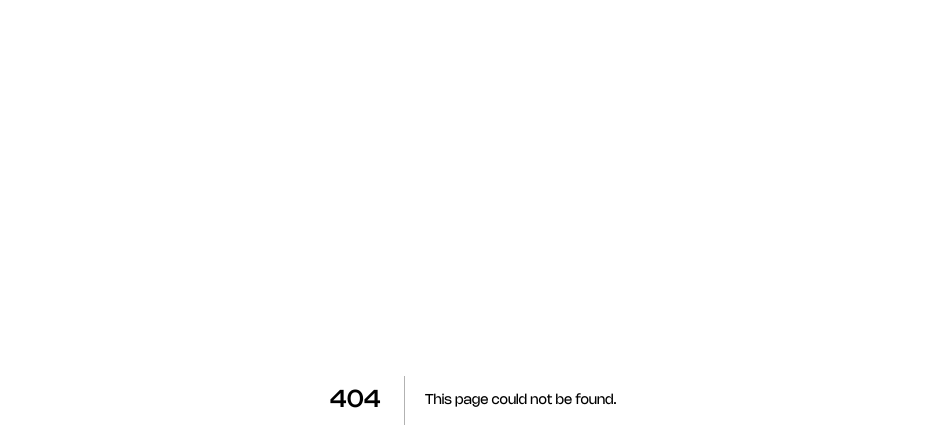
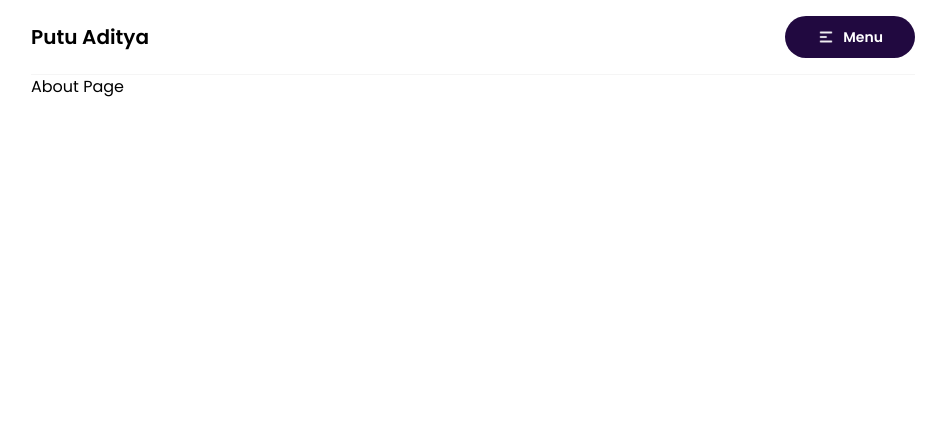
Before and after one commit to putuadityadev/portofolio-2025, a Next.js app: page /about in a window 1280 px wide. Before the commit this address had no page. Shown: the top 446 px of the page, without its empty margins (167-1113 px from the left). Built offline with nearby package versions, Linux system fonts and the light colour scheme.

Commit message:
feat: add navigation pages and navbar component

```diff
--- /dev/null
+++ b/app/about/page.tsx
@@ -0,0 +1,8 @@
+
+export default function About() {
+    return (
+        <main>
+            About Page
+        </main>
+    )
+}
--- /dev/null
+++ b/app/case/page.tsx
@@ -0,0 +1,8 @@
+
+export default function Case() {
+    return (
+        <main>
+            Case Page
+        </main>
+    )
+}
--- /dev/null
+++ b/app/contact/page.tsx
@@ -0,0 +1,9 @@
+
+
+export default function Contact() {
+    return (
+        <main>
+            Contact Page
+        </main>
+    )
+}
--- /dev/null
+++ b/app/experiences/page.tsx
@@ -0,0 +1,9 @@
+
+
+export default function Experiences() {
+    return (
+        <main>
+            Experiences Page
+        </main>
+    )
+}
--- a/app/layout.tsx
+++ b/app/layout.tsx
@@ -2,6 +2,7 @@ import type { Metadata } from "next";
 import { Poppins } from "next/font/google";
 import localFont from "next/font/local";
 import "./globals.css";
+import { Navbar } from "@/components/Navbar";
 
 const poppins = Poppins({
   variable: "--font-poppins",
@@ -75,7 +76,10 @@ export default function RootLayout({
       <body
         className={`${poppins.variable} ${nohemi.variable} antialiased`}
       >
-        {children}
+        <div className="section-container">
+          <Navbar />
+          {children}
+        </div>
       </body>
     </html>
   );
--- a/app/page.tsx
+++ b/app/page.tsx
@@ -4,18 +4,7 @@ import Button from "@/components/ui/Button";
 export default function Home() {
   return (
    <main className="">
-    <section className="section-container">
-      <h1 className="hero-text">Ini Adalah Hero Section Text</h1>
-      <p className="p-hero-text">Lorem ipsum dolor sit amet consectetur adipisicing elit. Temporibus, eligendi.</p>
-
-      <Button
-        variants="menu"
-      >
-        Menu
-
-      </Button>
-
-    </section>
+    Home
    </main>
   );
 }
--- /dev/null
+++ b/app/thoughts/page.tsx
@@ -0,0 +1,8 @@
+
+export default function Thoughts() {
+    return (
+        <main>
+            Thoughts Page
+        </main>
+    )
+}
--- /dev/null
+++ b/components/Navbar.tsx
@@ -0,0 +1,45 @@
+'use client'
+
+import { navLinks } from "@/utils/data"
+import Button from "./ui/Button"
+import Link from "next/link"
+import { usePathname } from "next/navigation"
+import { useState } from "react"
+
+export function Navbar() {
+    const currentPage = usePathname()
+    const [ navActive, setNavActive ] = useState(false);
+    console.log(navActive);
+
+
+    return (
+        <nav className="flex relative md:items-center justify-between py-4 bg-white border-b-[0.5px] border-paragraphBlack/20">
+            <Link href={'/'}>
+                <h2 className="font-poppins text-xl font-semibold">
+                    Putu Aditya
+                </h2>
+            </Link>
+            <div className="flex flex-col md:flex-row md:items-center gap-4 md:gap-6 absolute md:static right-0 top-2">
+                <div className="flex flex-col md:flex-row w-full md:items-center gap-4 order-2 md:order-1 z-10">
+                    {navLinks.map((item) => (
+                        <Link
+                            key={item.name}
+                            href={item.link}
+                            className={`text-sm ${ currentPage === item.link && 'font-semibold'} px-5 py-2 md:px-2 md:py-0 bg-cardBg md:bg-transparent rounded-full border-paragraphBlack/40 md:border-none border-[0.5px] hover:bg-secondary ${navActive ? 'opacity-100' : 'opacity-0'}`}
+                        >
+                            {item.name}
+                        </Link>
+                    ))}
+                </div>
+                <Button
+                    variants="menu"
+                    className="order-1 md:order-2"
+                    onClick={() => setNavActive(!navActive)}
+                    isActive={navActive}
+                >
+                    {navActive ? 'Close' : 'Menu'}
+                </Button>
+            </div>
+        </nav>
+    )
+}
--- a/components/ui/Button.tsx
+++ b/components/ui/Button.tsx
@@ -10,11 +10,13 @@ interface ButtonProps {
     className?: string;
     menuIcon?: string;
     hoverIcon?: string;
+    onClick? : () => void;
+    isActive? : boolean;
 }
 
 const buttonVariants: Record <string, string> = {
     primary: 'flex justify-center items-center px-8 py-[18px] rounded-full border-[1px] border-primary font-nohemi text-xl font-normal leading-[100%] tracking-[0.025rem] hover:text-white hover:bg-primary hover:cursor-pointer transition-colors duration-300 ease-[cubic-bezier(0.85, 0, 0.15, 1)]',
-    menu: 'flex justify-center items-center px-8 py-3 rounded-full text-white leading-[100%] bg-primary gap-2 hover:bg-secondary hover:text-primary hover:cursor-pointer font-semibold transition-all duration-300 ease-in-out',
+    menu: 'flex justify-center items-center px-8 py-3 rounded-full text-sm text-white leading-[100%] bg-primary gap-2 hover:bg-secondary hover:text-primary hover:cursor-pointer font-semibold transition-all duration-300 ease-in-out',
     detail:'w-full flex items-center justify-between pl-8 pr-2 py-2 bg-secondary rounded-full text-sm font-semibold border border-[0.5px] border-paragraphWhite/30 hover:bg-primary hover:text-secondary hover:cursor-pointer transition-all duration-300 ease-in-out',
 }
 
@@ -40,7 +42,7 @@ const motionVariants: Variants = {
     }
 }
 
-export default function Button ({children, variants, className, menuIcon, hoverIcon}: ButtonProps) {
+export default function Button ({children, variants, className, menuIcon, hoverIcon, onClick, isActive}: ButtonProps) {
     const [isHovered, setIsHovered] = useState(false);
 
     return(
@@ -51,6 +53,7 @@ export default function Button ({children, variants, className, menuIcon, hoverI
             whileTap="tap"
             onMouseEnter={() => setIsHovered(true)}
             onMouseLeave={() => setIsHovered(false)}
+            onClick={onClick}
         >
 
             {variants === 'menu' ? (
@@ -69,12 +72,12 @@ export default function Button ({children, variants, className, menuIcon, hoverI
                             duration: 0.6
                         }}
                     >
-                        <div className='relative w-[18px] h-[18px]'>
+                        <div className='relative flex justify-center w-[18px] h-[18px]'>
                             <Image
                                 alt="menu-icon"
-                                src={menuIcon || "/icons/menu.svg"}
-                                width={18}
-                                height={18}
+                                src={menuIcon || isActive ? "/icons/close.svg" : "/icons/menu.svg"}
+                                width={isActive ? 12 : 18}
+                                height={isActive ? 12 : 18}
                             />
                         </div>
                         <div>
@@ -103,6 +106,7 @@ export default function Button ({children, variants, className, menuIcon, hoverI
                             src={hoverIcon || "/icons/left-arrow.svg"}
                             width={18}
                             height={18}
+                            className={`${isActive ? 'rotate-90 md:rotate-180' : 'rotate-270 md:rotate-0'}`}
                         />
                     </motion.div>
                 </div>
--- /dev/null
+++ b/utils/data.ts
@@ -0,0 +1,24 @@
+
+
+export const navLinks = [
+    {
+        name: 'Case',
+        link: '/case'
+    },
+    {
+        name: 'Experiences',
+        link: '/experiences'
+    },
+    {
+        name: 'Thoughts',
+        link: '/thoughts'
+    },
+    {
+        name: 'About',
+        link: '/about'
+    },
+    {
+        name: 'Contact',
+        link: '/contact'
+    },
+];
```
